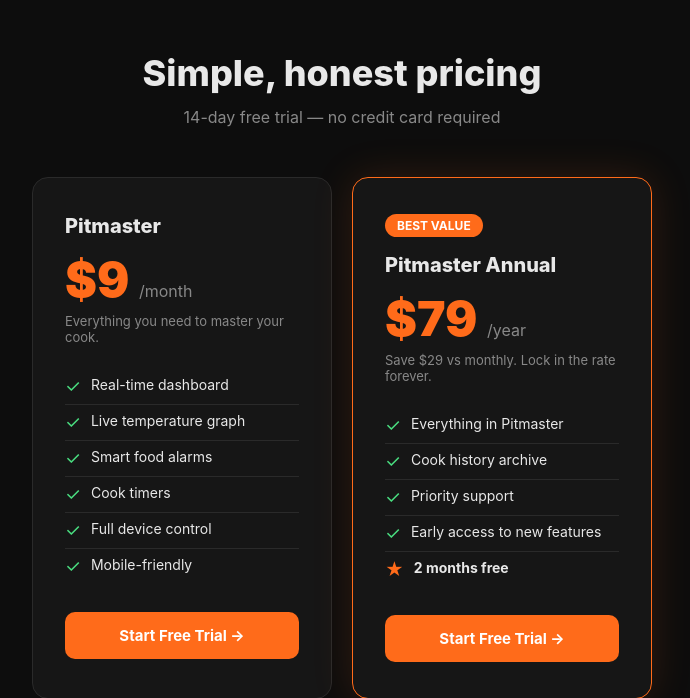
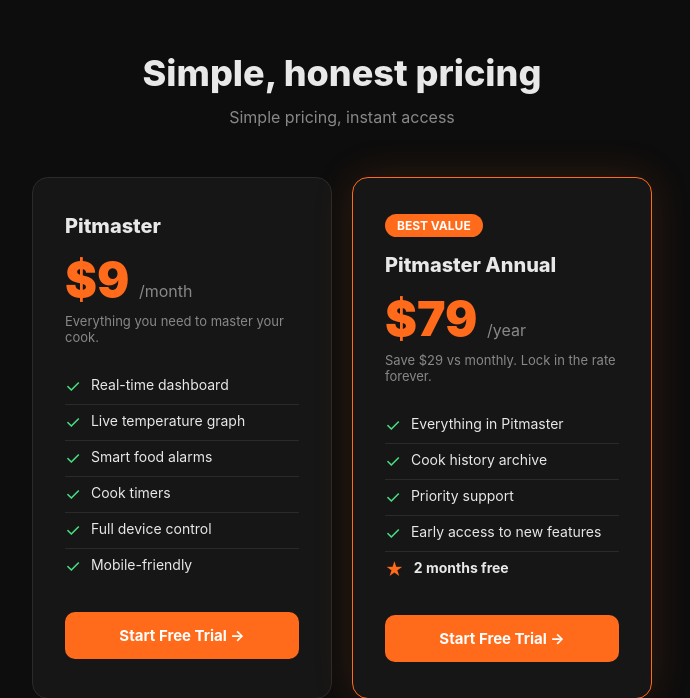
Before and after one commit to davidmyrann-sketch/cyberq-dashboard, a Flask app: page / in a window 1280 px wide. Shown: the part 3184-3882 px from the top of the page, without its empty margins (298-988 px from the left). Run offline with Flask 3, Linux system fonts and the light colour scheme.

Commit message:
Fix landing page redirect + remove free trial
- Clear stale session if user not found in DB
- subscription_ok() requires active paid subscription only
- Register flow goes to /pricing instead of /setup
- Remove all free trial copy from templates

Co-Authored-By: Claude Sonnet 4.6 <noreply@anthropic.com>

```diff
--- a/app.py
+++ b/app.py
@@ -106,15 +106,8 @@ def login_required(f):
     return decorated
 
 def subscription_ok(user):
-    """Returns True if user has active trial or paid subscription."""
-    status = user["subscription_status"] or "trial"
-    if status == "active":
-        return True
-    if status == "trial":
-        trial_ends = user["trial_ends"]
-        if trial_ends and datetime.strptime(trial_ends, "%Y-%m-%d") >= datetime.now():
-            return True
-    return False
+    """Returns True only if user has an active paid subscription."""
+    return (user["subscription_status"] or "") == "active"
 
 def subscription_required(f):
     from functools import wraps
@@ -298,7 +291,11 @@ def mqtt_send(device_id, payload):
 @app.route("/")
 def landing():
     if session.get("user_id"):
-        return redirect(url_for("dashboard"))
+        # Clear stale session if user no longer exists in DB
+        if current_user() is None:
+            session.clear()
+        else:
+            return redirect(url_for("dashboard"))
     return render_template("landing.html")
 
 @app.route("/register", methods=["GET", "POST"])
@@ -315,14 +312,12 @@ def register():
             if db.execute("SELECT id FROM users WHERE email=?", (email,)).fetchone():
                 error = "E-posten er allerede registrert."
             else:
-                from datetime import datetime, timedelta
-                trial_ends = (datetime.now() + timedelta(days=14)).strftime("%Y-%m-%d")
-                db.execute("INSERT INTO users (email,password_hash,name,trial_ends) VALUES (?,?,?,?)",
-                           (email, hash_pw(pw), name, trial_ends))
+                db.execute("INSERT INTO users (email,password_hash,name) VALUES (?,?,?)",
+                           (email, hash_pw(pw), name))
                 db.commit()
                 user = db.execute("SELECT * FROM users WHERE email=?", (email,)).fetchone()
                 session["user_id"] = user["id"]
-                return redirect(url_for("setup"))
+                return redirect(url_for("pricing_page"))
     return render_template("auth.html", mode="register", error=error)
 
 @app.route("/login", methods=["GET", "POST"])
--- a/templates/auth.html
+++ b/templates/auth.html
@@ -27,7 +27,7 @@ input:focus { border-color: #FF6B1A; }
 
 <div class="card">
   <div class="logo">🔥 CyberQ Dashboard</div>
-  <div class="subtitle">{{ 'Welcome back, Pitmaster' if mode == 'login' else '14-day free trial — no credit card' }}</div>
+  <div class="subtitle">{{ 'Welcome back, Pitmaster' if mode == 'login' else 'Start your subscription and take control' }}</div>
 
   <h2>{{ 'Sign In' if mode == 'login' else 'Create Account' }}</h2>
 
--- a/templates/landing.html
+++ b/templates/landing.html
@@ -283,7 +283,7 @@ footer { text-align: center; padding: 28px; border-top: 1px solid var(--border);
 <!-- PRICING -->
 <section class="pricing" id="pricing">
   <h2>Simple, honest pricing</h2>
-  <p>14-day free trial — no credit card required</p>
+  <p>Simple pricing, instant access</p>
   <div class="pricing-cards">
     <div class="price-card">
       <h3>Pitmaster</h3>
@@ -344,8 +344,8 @@ footer { text-align: center; padding: 28px; border-top: 1px solid var(--border);
 <!-- CTA BOTTOM -->
 <section class="cta-bottom">
   <h2>Your CyberQ deserves better</h2>
-  <p>Join pitmasters who've upgraded their BBQ experience. Start free for 14 days.</p>
-  <a href="/register" class="btn-big btn-hero">Start Free Trial — No Credit Card →</a>
+  <p>Join pitmasters who've upgraded their BBQ experience.</p>
+  <a href="/register" class="btn-big btn-hero">Get Started →</a>
 </section>
 
 <footer>
--- a/templates/pricing.html
+++ b/templates/pricing.html
@@ -39,7 +39,7 @@ h1 { font-size: 32px; font-weight: 900; text-align: center; margin-bottom: 8px;
 
 <a href="/" style="text-decoration:none"><div class="logo">🔥 CyberQ Dashboard</div></a>
 <h1>Simple Pricing</h1>
-<p class="sub">14-day free trial included — no credit card to start</p>
+<p class="sub">Choose your plan and get instant access</p>
 
 {% with messages = get_flashed_messages() %}
 {% if messages %}
```
